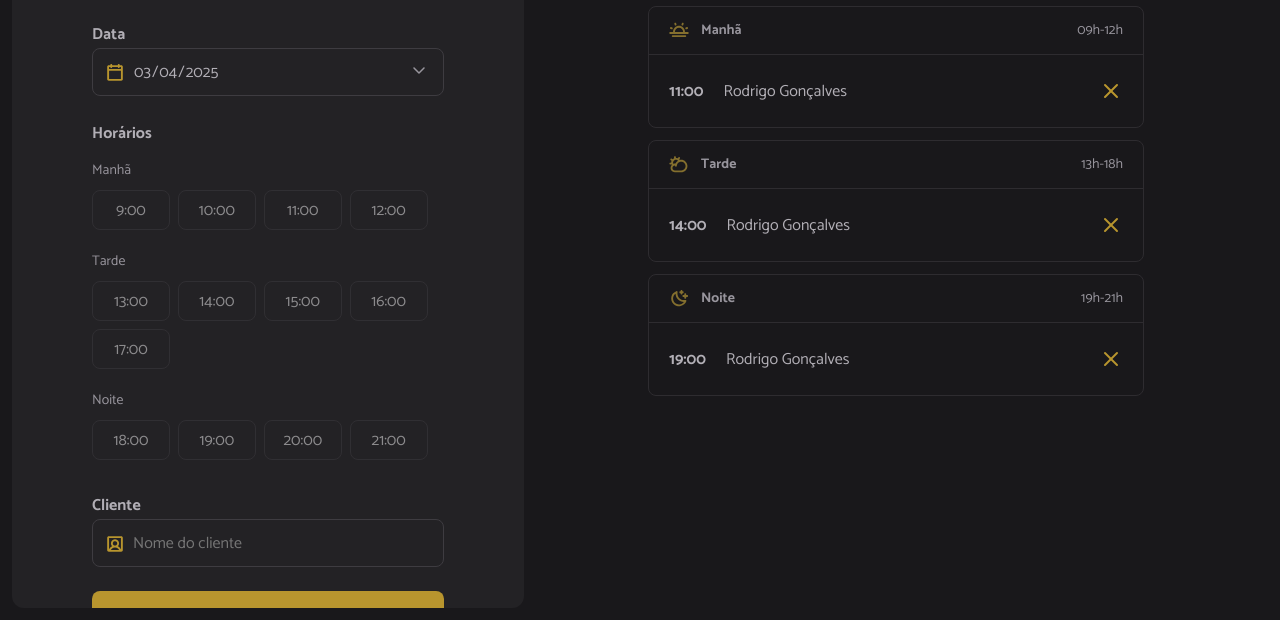
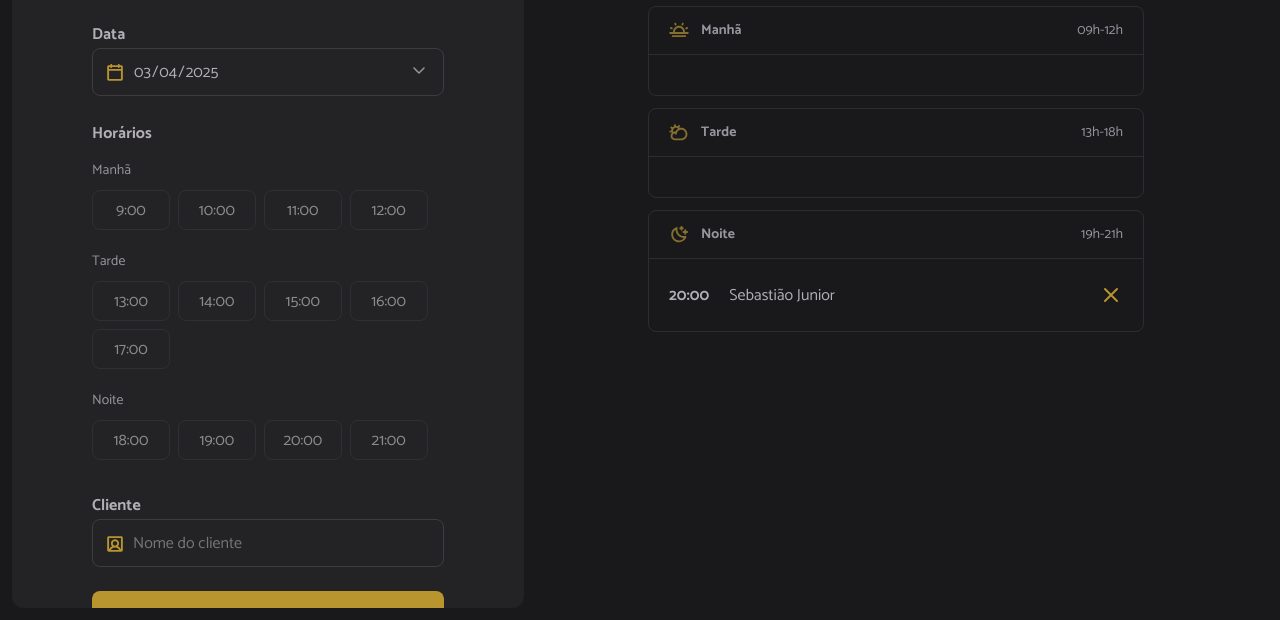
Before and after one commit to jorgebritojr/hairday, a website built with webpack: page index.html in a window 1280 px wide. Shown: the part 180-800 px from the top of the page. Built offline with nearby package versions, Linux system fonts and the light colour scheme; data requests are answered from the project's data file.

Commit message:
Renderizando os agendamentos do dia

```diff
--- a/server.json
+++ b/server.json
@@ -2,8 +2,13 @@
   "schedules": [
     {
       "id": 1741114464718,
-      "name": "Jorge Junior",
+      "name": "Sebastião Junior",
       "when": "2025-03-04T20:00:00.000Z"
+    },
+    {
+      "id": 1741128761459,
+      "name": "Dayanna",
+      "when": "2025-03-05T00:00:00.000Z"
     }
   ]
 }
--- a/src/modules/schedules/load.js
+++ b/src/modules/schedules/load.js
@@ -1,5 +1,6 @@
 import { scheduleFetchByDay } from "../../services/schedule-fetch-by-day.js"
 import { hoursLoad } from "../form/hours-load.js"
+import { scheduleShow } from "../schedules/show.js"
 
 // Seleciona o input de data.
 const selectedDate = document.getElementById("date")
@@ -9,8 +10,11 @@ export async function schedulesDay(){
   const date  = selectedDate.value
 
   // Busca na API os agendamentos
-  const dailySchedule = await scheduleFetchByDay({date})
-  console.log(dailySchedule)
+  const dailySchedules = await scheduleFetchByDay({date})
+  // console.log(dailySchedule)
+
+  // Exibe os agendamentos
+  scheduleShow({dailySchedules})
 
   //Renderiza as horas disponíveis.
   hoursLoad({ date })
--- /dev/null
+++ b/src/modules/schedules/show.js
@@ -0,0 +1,55 @@
+import dayjs from "dayjs";
+
+// Seleciona as sessões manhã, tarde e noite.
+const periodMorning = document.getElementById("period-morning");
+const periodAfternoon = document.getElementById("period-afternoon");
+const periodNight = document.getElementById("period-night");
+
+export function scheduleShow({ dailySchedules }){
+  try {
+    // Limpa as listas.
+    periodMorning.innerHTML = ""
+    periodAfternoon.innerHTML = ""
+    periodNight.innerHTML = ""
+
+    // Renderizar os agendamentos por período.
+    dailySchedules.forEach((schedule) => {
+      const item = document.createElement("li")
+      const time = document.createElement("strong")
+      const name = document.createElement("span")
+
+      // Adicionar o id do agendamento.
+      item.setAttribute("data-id", schedule.id)
+
+      time.textContent = dayjs(schedule.when). format("HH:mm")
+      name.textContent = schedule.name
+
+      // Cria o ícone de cancelar o agendamento..
+      const cancelIcon = document.createElement("img")
+      cancelIcon.classList.add("cancel-icon")
+      cancelIcon.setAttribute("src", "./src/assets/cancel.svg")
+      cancelIcon.setAttribute("alt", "Cancelar")
+
+      // Adicionar o tempo, nome e ícone no item.
+      item.append(time, name, cancelIcon)
+
+      // Obtém somente a hora
+      const hour = dayjs(schedule.when).hour()
+
+      // Renderizar o agendamento na sessão (manhã, tarde ou noite)
+      if(hour <= 12) {
+        periodMorning.appendChild(item)
+      } else if (hour > 12 && hour <= 18){
+        periodAfternoon.appendChild(item)
+      } else {
+        periodNight.appendChild(item)
+      }
+
+
+    })
+
+  } catch (error) {
+    alert("Não foi possível exibir os agendamentos.")
+    console.log(error)
+  }
+}
```
Also changed, not shown: index.html (+6 -6 lines).
